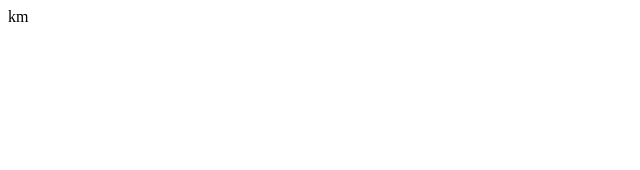
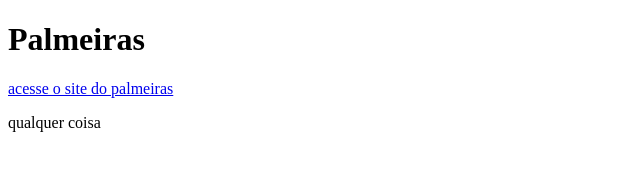
Before and after one commit to larissaagrau/site-, a plain HTML site: page index.html in a window 1280 px wide. Shown: the whole page, without its empty margins (0-640 px from the left). Drawn offline with Linux system fonts and the light colour scheme.

Commit message:
Update index.html

```diff
--- a/index.html
+++ b/index.html
@@ -1 +1,14 @@
-km
+<!DOCTYPE html>
+<html lang= "pt-br">
+  <head>
+  <meta charset='UTF-8">
+  <meta name="viewport"content="width=device-width, initial-scale 1.0">
+  <title> Larissa Guizi Alves de Souza </title>
+  <link rel="icon'href="favicon.ico"type="image/x-icon">
+  </head>
+  <body>
+      <h1> Palmeiras</h1>
+      <a href="https://www.palmeiras.com.br/">acesse o site do palmeiras</a>
+      <p> qualquer coisa</p>
+  </body>
+  </html>
```
